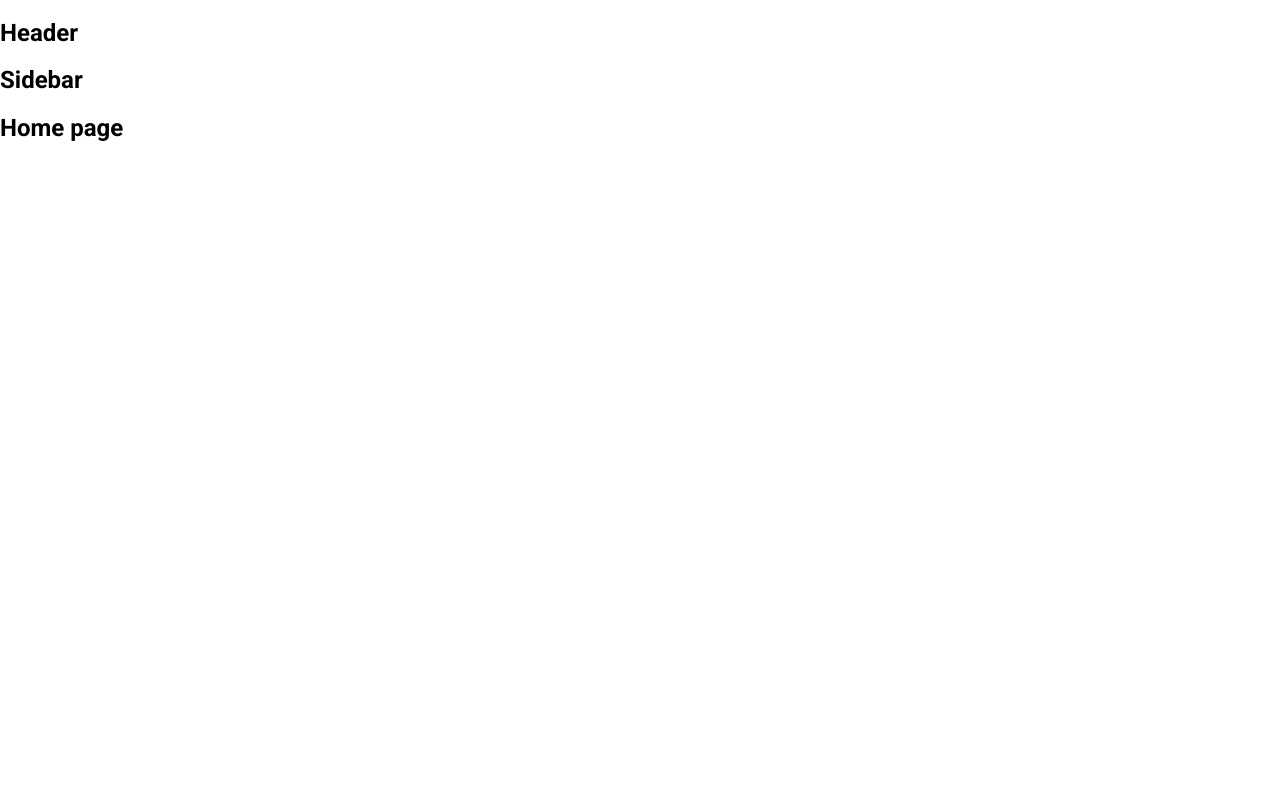
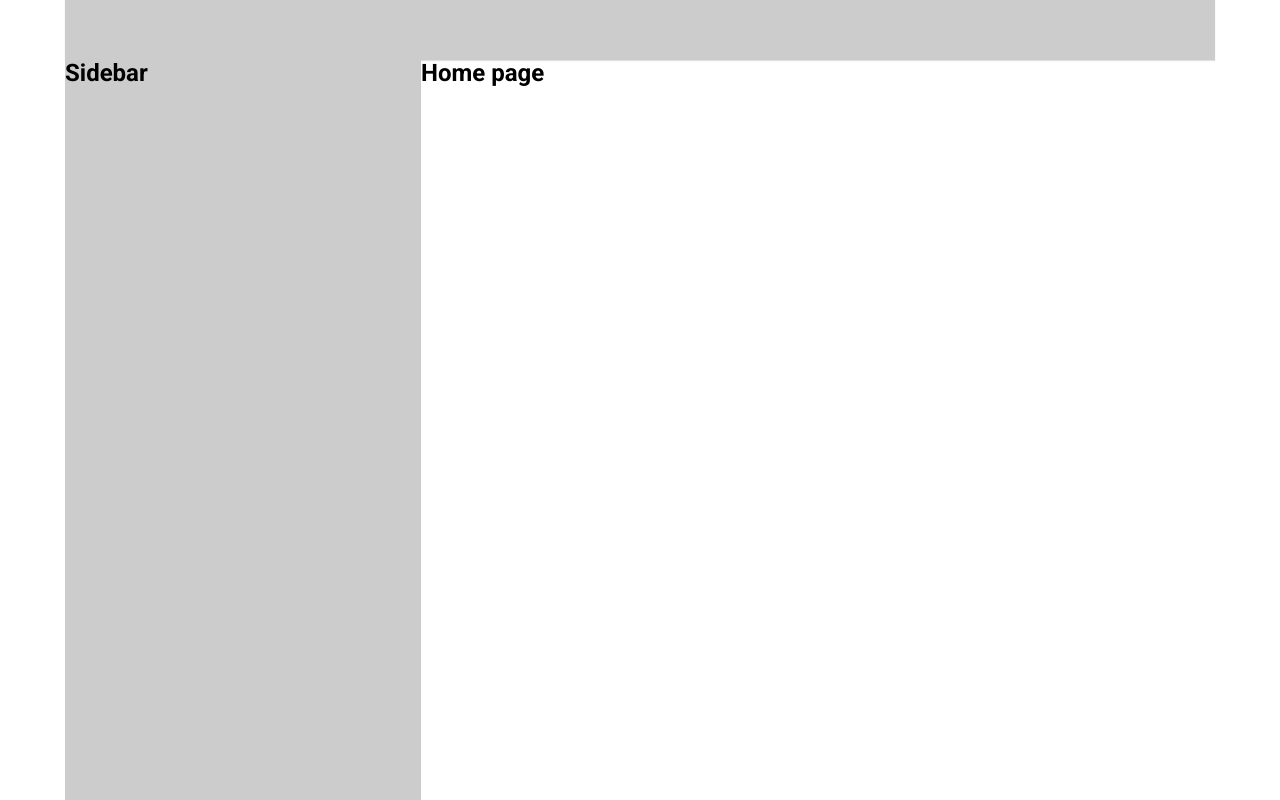
Before and after one commit to haihs-github/tiktok-ui, a React (Create React App) app: page / in a window 1280 px wide. Shown: the top 800 px of the page. Built offline with nearby package versions, Linux system fonts and the light colour scheme.

Commit message:
DefaultLayout

```diff
--- a/package.json
+++ b/package.json
@@ -7,6 +7,8 @@
     "@testing-library/jest-dom": "^6.6.3",
     "@testing-library/react": "^16.2.0",
     "@testing-library/user-event": "^13.5.0",
+    "classname": "^0.0.0",
+    "classnames": "^2.5.1",
     "normalize.css": "^8.0.1",
     "react": "^19.0.0",
     "react-dom": "^19.0.0",
--- a/src/componenets/GlobalStyles/GlobalStyles.scss
+++ b/src/componenets/GlobalStyles/GlobalStyles.scss
@@ -3,10 +3,14 @@
 
 :root {
 	--primary: #fe2c55;
+	--default-layout-header-height: 60px;
+	--default-layout-width: 1150px;
 }
 
 * {
 	box-sizing: border-box;
+	margin: 0;
+	padding: 0;
 }
 
 html {
--- /dev/null
+++ b/src/componenets/Layout/DefaultLayout/DefaultLayout.module.scss
@@ -0,0 +1,16 @@
+.wrapper {
+	display: flex;
+	flex-direction: column;
+	align-items: center;
+
+}
+
+.container {
+	width: var(--default-layout-width);
+	min-height: 1000px;
+	display: flex;
+}
+
+.content {
+	flex: 1;
+}
--- /dev/null
+++ b/src/componenets/Layout/DefaultLayout/Sidebar/Sidebar.module.scss
@@ -0,0 +1,5 @@
+.wrapper {
+	width: 356px;
+	min-height: 100px;
+	background-color: #ccc;
+}
--- a/src/componenets/Layout/DefaultLayout/Sidebar/index.js
+++ b/src/componenets/Layout/DefaultLayout/Sidebar/index.js
@@ -1,6 +1,13 @@
+import classNames from "classnames/bind";
+import styles from './Sidebar.module.scss'
+
+const cx = classNames.bind(styles)
+
 function Sidebar() {
 	return (
-		<h2>Sidebar</h2>
+		<aside className={cx('wrapper')}>
+			<h2>Sidebar</h2>
+		</aside>
 	);
 }
 
--- a/src/componenets/Layout/DefaultLayout/index.js
+++ b/src/componenets/Layout/DefaultLayout/index.js
@@ -1,13 +1,17 @@
 import Header from "../componenets/Header";
 import Sidebar from "./Sidebar";
+import styles from './DefaultLayout.module.scss'
+import classNames from "classnames/bind";
+
+const cx = classNames.bind(styles)
 
 function DefaultLayout({ children }) {
 	return (
-		<div>
+		<div className={cx('wrapper')}>
 			<Header />
-			<div className='container'>
+			<div className={cx('container')}>
 				<Sidebar />
-				<div className="content">{children}</div>
+				<div className={cx("content")}>{children}</div>
 			</div>
 		</div>
 	);
--- /dev/null
+++ b/src/componenets/Layout/componenets/Header/Header.module.scss
@@ -0,0 +1,13 @@
+.wrapper {
+	widht: 100%;
+	height: var(--default-layout-header-height, 60px);
+	box-shadow: 0px 1px 1px rgb(0 0 0 / 12%);
+	display: flex;
+	justify-content: center;
+}
+
+.inner {
+	height: 100%;
+	width: var(--default-layout-width);
+	background-color: #ccc;
+}
--- a/src/componenets/Layout/componenets/Header/index.js
+++ b/src/componenets/Layout/componenets/Header/index.js
@@ -1,6 +1,15 @@
+import styles from './Header.module.scss'
+import classNames from 'classnames/bind';
+
+const cx = classNames.bind(styles)
+
 function Header() {
 	return (
-		<h2>Header</h2>
+		<header className={cx('wrapper')}>
+			<div className={cx('inner')}>
+
+			</div>
+		</header>
 	);
 }
 
```
Also changed, not shown: 1 other file (tests, documents, lock files or other folders).
